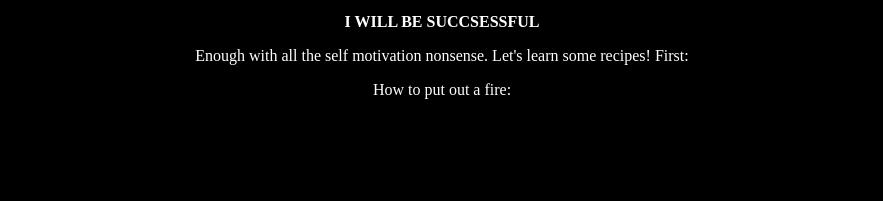
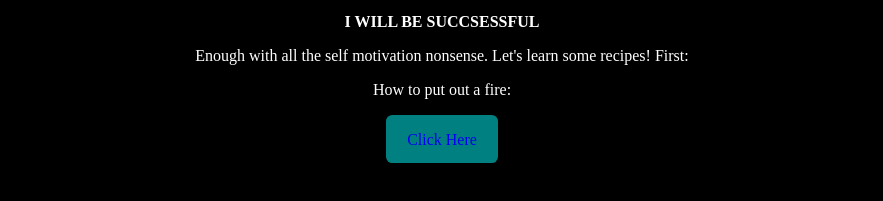
Before and after one commit to Calerid/the_odin_projects, a plain HTML site: page Recipe for Success/index.html in a window 1280 px wide. Shown: the part 155-356 px from the top of the page, without its empty margins (198-1081 px from the left). Drawn offline with Linux system fonts and the light colour scheme.

Commit message:
Add fire recipe button
Added a styalized button to the fire recipe page. This button has a teal background color and no border style. This button comes before the new page link!

```diff
--- a/Recipe for Success/index.html
+++ b/Recipe for Success/index.html
@@ -15,7 +15,8 @@
     <p></p><strong> I WILL BE SUCCSESSFUL</strong></strong></p>
 
     <p>Enough with all the self motivation nonsense. Let's learn some recipes! First:</p>
-    <p>How to put out a fire: <a href="#pages/fire_out.html"></a></p>
+
+    <p>How to put out a fire:</p> <a href="#pages/fire_out.html"><p id="fire"> Click Here</p></a>
 
 </body>
 </html>
--- a/Recipe for Success/styles/style.css
+++ b/Recipe for Success/styles/style.css
@@ -3,3 +3,18 @@ html {
     color: white ;
     text-align: center;
 }
+
+a{
+    text-decoration: none;
+}
+
+#fire {
+    background: teal;
+    border-radius: .4em;
+    margin: auto;
+    padding-top: 1em;
+    padding-left: 1em;
+    padding-right: 1em;
+    height: 2em;
+    width: 5em;
+}
```
